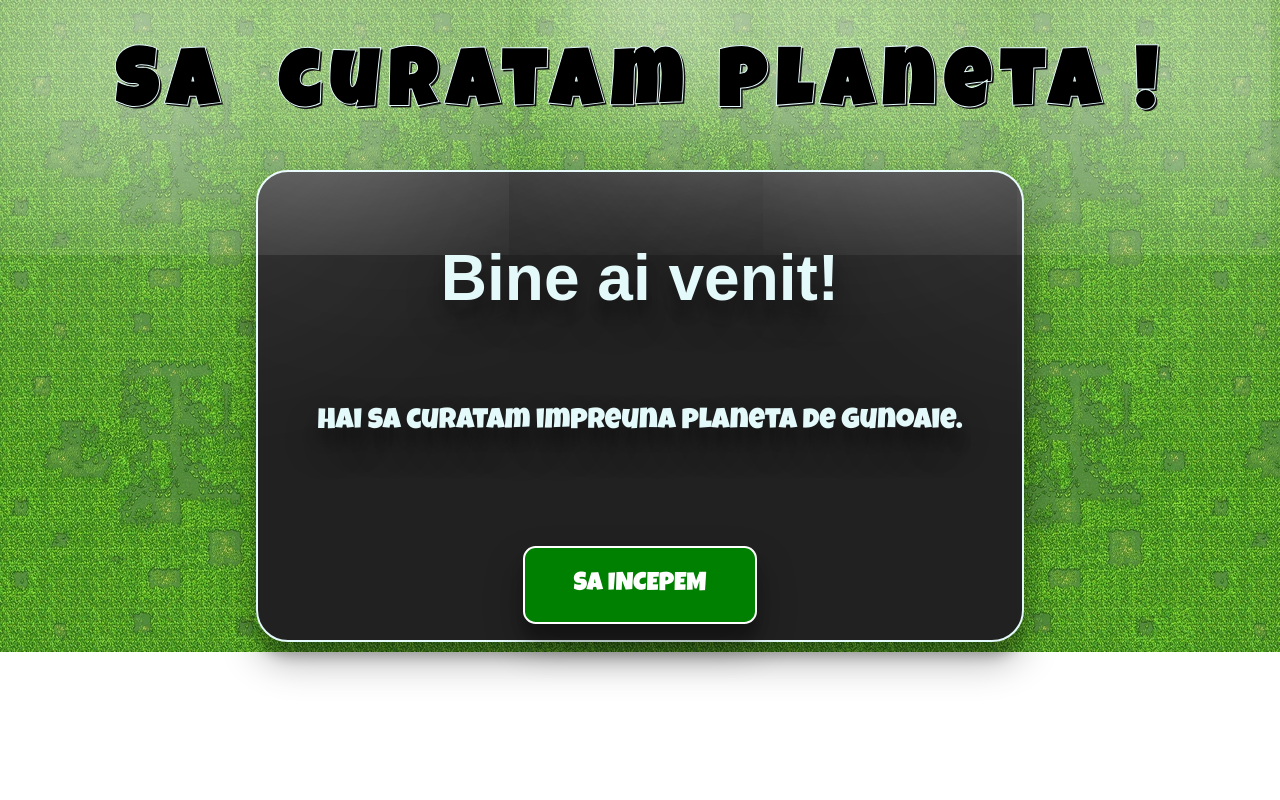
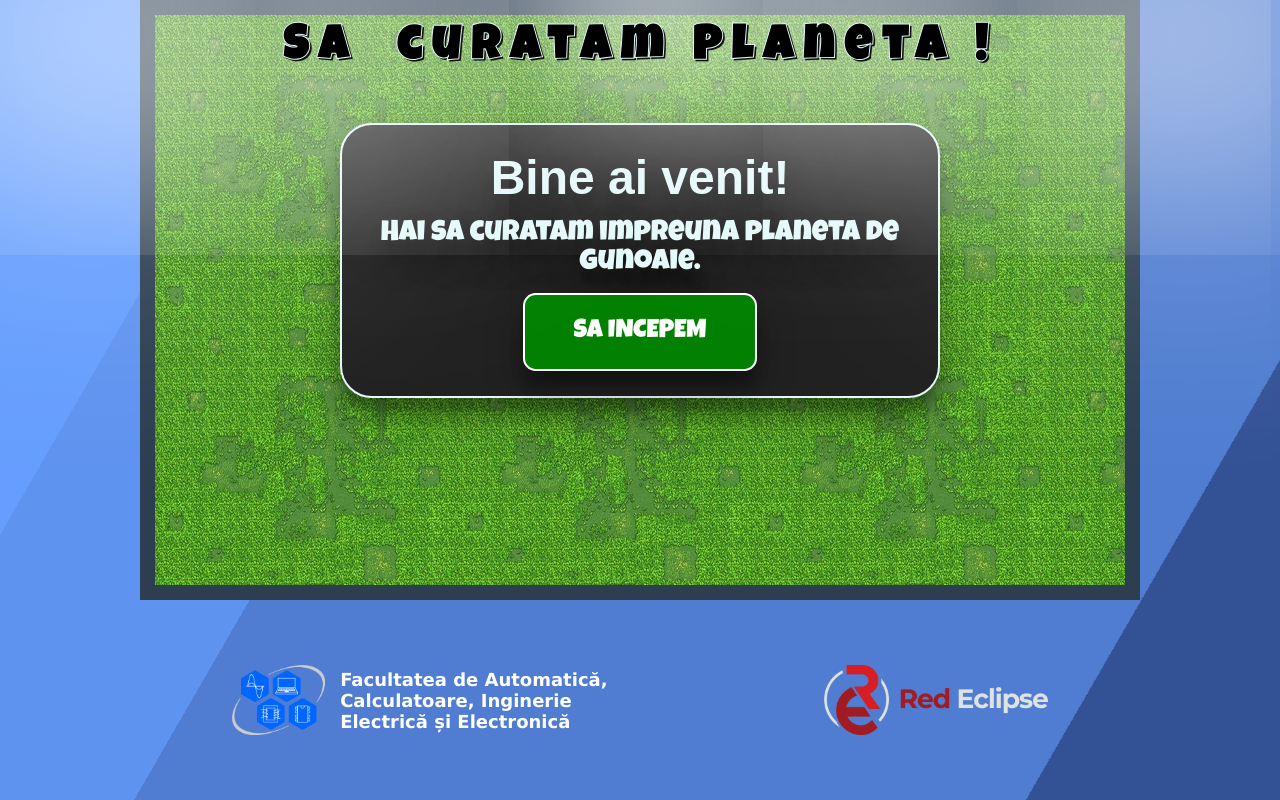
Before and after one commit to Iustin-V/aciee-games, a React (Create React App) app: page /clean in a window 1280 px wide. Built offline with nearby package versions, Linux system fonts and the light colour scheme; a web font is replaced by a local one.

Commit message:
added footer

```diff
--- a/src/components/Games/CleanThePlanet/CleanThePlanet.css
+++ b/src/components/Games/CleanThePlanet/CleanThePlanet.css
@@ -2,15 +2,19 @@
 
 .gamePage {
   background-image: url("./img/grass.webp");
-  height: fit-content;
-padding: 10px;
+  padding: 10px;
+
+  width: 1000px;
+  height: 600px;
+  border: 15px solid #2c3e50;
 }
 .title {
   -webkit-text-stroke: 1px #e4f9fa;
   text-shadow: 2px 2px #111;
   font-family: "Luckiest Guy", cursive;
-  font-size: 5rem;
+  font-size: 3rem;
   letter-spacing: 10px;
+  margin: 0;
 }
 .main-p {
   margin-top: 2rem;
@@ -19,48 +23,48 @@ padding: 10px;
   background-color: #212121;
   border-radius: 0.8rem;
   padding: 1rem 10rem;
-  border: 1px solid;
+  border: 5px solid #2c3e50;
   font-size: 1.5rem;
   color: #e4f9fa;
   font-family: "Luckiest Guy", cursive;
   transition: 0.1s ease-in;
   text-shadow: 0 19px 38px rgba(0, 0, 0, 0.3), 0 15px 12px rgba(0, 0, 0, 0.22);
-  box-shadow: 0 19px 38px rgba(0, 0, 0, 0.3), 0 15px 12px rgba(0, 0, 0, 0.22);
 }
 
 .card {
   padding: 1rem;
   text-align: center;
-  width: 60vw;
-  max-width: 70%;
-  margin: 0 auto;
+  width: 600px;
+  margin: 50px auto;
   background-color: #212121;
   border: 2px solid;
   color: #e4f9fa;
   box-shadow: 0 19px 38px rgba(0, 0, 0, 0.3), 0 15px 12px rgba(0, 0, 0, 0.22);
-  height: 70%;
+  height: 50%;
   border-radius: 2rem;
   display: flex;
   justify-content: center;
   flex-direction: column;
   align-items: center;
+  gap: 15px;
 }
 .card h2 {
-  font-size: 4rem;
-  margin-bottom: 4rem;
+  font-size: 3rem;
   text-shadow: 0 19px 38px rgba(0, 0, 0, 0.3), 0 15px 12px rgba(0, 0, 0, 0.22);
   font-family: "Codec", sans-serif;
+  margin: 0;
 }
 
 .card p {
   font-size: 1.8rem;
   text-shadow: 0 19px 38px rgba(0, 0, 0, 0.3), 0 15px 12px rgba(0, 0, 0, 0.22);
   font-family: "Luckiest Guy", cursive;
+  margin: 0;
+
 }
 
 .card button {
   cursor: pointer;
-  margin-top: 5rem;
   color: white;
   border-radius: 0.8rem;
   border: 2px solid;
@@ -78,9 +82,8 @@ padding: 10px;
 
 .game-grid {
   display: grid;
-  grid-template-columns: repeat(3, 12rem);
-  grid-template-rows: repeat(3, 12rem);
-  gap: 2rem;
+  grid-template-columns: repeat(3, 150px);
+  grid-template-rows: repeat(3, 150px);
   align-items: center;
   justify-content: center;
 }
@@ -99,20 +102,20 @@ padding: 10px;
 
 .hole {
   position: absolute;
-  width: 100%;
+  width: 100px;
   bottom: 0.5rem;
 }
 
 .hole-content {
   transform: scale(1.5);
-  width: 80%;
+  width: 100px;
   position: relative;
   top: 5px;
 }
 
 .mole {
   animation: pop-up 0.1s linear;
-  height: 70%;
+  width: 100px;
   object-fit: contain;
 }
 
@@ -125,49 +128,49 @@ padding: 10px;
   }
 }
 
-@media screen and (max-width: 940px) {
-  .card {
-    width: 80vw;
-    max-width: 100vw;
-  }
-}
+/*@media screen and (max-width: 940px) {*/
+/*  .card {*/
+/*    width: 80vw;*/
+/*    max-width: 100vw;*/
+/*  }*/
+/*}*/
 
-@media screen and (max-width: 670px) {
-  html {
-    font-size: 8px;
-  }
-  .title {
-    font-size: 6rem;
-  }
-  .game-grid {
-    transform: rotate(0deg);
-    grid-template-columns: repeat(3, calc(80vw / 3));
-    grid-template-rows: repeat(3, calc(90vw / 4));
-  }
-  .grid-item {
-    height: calc(90vw / 3);
-    transform: rotate(0deg);
-  }
-  .hole-content {
-    transform: scale(1.5) translateY(2.9rem);
-    top: -18px;
-  }
-}
+/*@media screen and (max-width: 670px) {*/
+/*  html {*/
+/*    font-size: 8px;*/
+/*  }*/
+/*  .title {*/
+/*    font-size: 6rem;*/
+/*  }*/
+/*  .game-grid {*/
+/*    transform: rotate(0deg);*/
+/*    grid-template-columns: repeat(3, calc(80vw / 3));*/
+/*    grid-template-rows: repeat(3, calc(90vw / 4));*/
+/*  }*/
+/*  .grid-item {*/
+/*    height: calc(90vw / 3);*/
+/*    transform: rotate(0deg);*/
+/*  }*/
+/*  .hole-content {*/
+/*    transform: scale(1.5) translateY(2.9rem);*/
+/*    top: -18px;*/
+/*  }*/
+/*}*/
 
-@media screen and (max-width: 740px) {
-  .title {
-    font-size: 8vw;
-  }
-}
+/*@media screen and (max-width: 740px) {*/
+/*  .title {*/
+/*    font-size: 8vw;*/
+/*  }*/
+/*}*/
 
-@media screen and (max-width: 460px) {
-  .card {
-    width: 90vw;
-  }
-  html {
-    font-size: 1.8vw;
-  }
-  .hole-content {
-    top: -4vw;
-  }
-}
+/*@media screen and (max-width: 460px) {*/
+/*  .card {*/
+/*    width: 90vw;*/
+/*  }*/
+/*  html {*/
+/*    font-size: 1.8vw;*/
+/*  }*/
+/*  .hole-content {*/
+/*    top: -4vw;*/
+/*  }*/
+/*}*/
--- a/src/components/Games/CleanThePlanet/CleanThePlanet.js
+++ b/src/components/Games/CleanThePlanet/CleanThePlanet.js
@@ -2,6 +2,7 @@ import React, { useState, useEffect } from "react";
 import Game from "./components/Game";
 import DialogueCard from "./components/DialogueCard";
 import "./CleanThePlanet.css";
+import { Footer } from "../Footer";
 
 const CleanThePlanet = () => {
   const [score, setScore] = useState(0);
@@ -58,6 +59,10 @@ const CleanThePlanet = () => {
   }
 
   return (
+    <div className="game-page">
+      <div className="bg" />
+      <div className="bg bg2" />
+      <div className="bg bg3" />
       <div className={"gamePage"}>
         <h1 className="title">Sa &nbsp;curatam&nbsp;Planeta&nbsp;!</h1>
         {getMainContent()}
@@ -65,10 +70,14 @@ const CleanThePlanet = () => {
           className="main-p"
           style={
             gameState === "game" ? { display: "block" } : { display: "none" }
-        }>
-        Scorul&nbsp;tau&nbsp;este&nbsp;:&nbsp;{score} | Timp ramas&nbsp;:&nbsp;
+          }
+        >
+          Scorul&nbsp;tau&nbsp;este&nbsp;:&nbsp;{score} | Timp
+          ramas&nbsp;:&nbsp;
           {time}
         </p>
+      </div>
+      <Footer />
     </div>
   );
 };
--- /dev/null
+++ b/src/components/Games/Footer.js
@@ -0,0 +1,25 @@
+import faciee from "../images/logo-aciee.png";
+import redeclipse from "../images/Red Eclipse -white-horizontal.png";
+import "./Game-Style.scss";
+
+export const Footer = () => {
+  return (
+    <div className="footer-section">
+      <div
+        className="faciee"
+        onClick={() => window.open("https://aciee.ugal.ro/")}
+      >
+        <img src={faciee} alt="Logo-FACIEE" />
+        <p>
+          Facultatea de Automatică, Calculatoare, Inginerie Electrică și
+          Electronică
+        </p>
+      </div>
+      <img
+        src={redeclipse}
+        alt="Logo-redeclipse"
+        onClick={() => window.open("https://redeclipse.ro/")}
+      />
+    </div>
+  );
+};
--- /dev/null
+++ b/src/components/Games/Game-Style.scss
@@ -0,0 +1,38 @@
+.game-page {
+  width: 100vw;
+  height: 100vh;
+  display: flex;
+  justify-content: center;
+  align-items: center;
+  flex-direction: column;
+
+}
+.footer-section {
+  display: flex;
+  justify-content: space-around;
+  height: 200px;
+  width: 1000px;
+  align-items: center;
+  .faciee {
+    display: flex;
+    justify-content: center;
+    height: 200px;
+    align-items: center;
+    gap: 15px;
+    :hover {
+      color: #e0e0e0;
+    }
+  }
+  p {
+    width: 300px;
+    cursor: pointer;
+    font-weight: 700;
+    color: white;
+    font-size: 18px;
+  }
+
+  img {
+    cursor: pointer;
+    height: 70px;
+  }
+}
--- a/src/components/Games/MathGameStyle.scss
+++ b/src/components/Games/MathGameStyle.scss
@@ -12,37 +12,8 @@ $color-torquoise: #2070bf;
 $choice-width: 80px;
 $choice-height: 50px;
 $choice-spacing: 15px;
-.game-page {
-  width: 100vw;
-  height: 100vh;
-  display: flex;
-  justify-content: center;
-  align-items: center;
-  flex-direction: column;
-  background: rgb(141, 140, 157);
-  background: linear-gradient(
-    180deg,
-    rgba(141, 140, 157, 1) 0%,
-    rgba(110, 137, 164, 1) 100%
-  );
-}
-.footer-section {
-  display: flex;
-  justify-content: center;
-  height: 200px;
-  align-items: center;
-  gap: 30px;
-  cursor:pointer;
 
-  p {
-    font-weight: 700;
-    color: white;
-    font-size: 18px;
-  }
-  img {
-    height: 70px;
-  }
-}
+
 .game-container {
   justify-content: center;
   font-family: Roboto;
@@ -79,7 +50,7 @@ $choice-spacing: 15px;
   border-radius: 25px;
   color: white;
   &:hover {
-    background-color: #5bb6a4;
+    background-color: #0f4a85;
   }
 }
 
--- a/src/components/Games/MemoryGame.scss
+++ b/src/components/Games/MemoryGame.scss
@@ -1,6 +1,10 @@
 .memoryGameContainer {
   background: #fff;
   font-family: "Delius", cursive;
+  margin-top: 50px;
+  width: 1000px;
+  height: 600px;
+  border: 15px solid #2c3e50;
 }
 
 //#memoryGame {
@@ -23,9 +27,9 @@
     justify-content: space-around;
     width: 1500px;
     .memoryCard {
-      width: 200px;
+      width: 100px;
       user-select: none;
-      height: 200px;
+      height: 100px;
       padding: 10px;
       box-sizing: border-box;
       text-align: center;
@@ -85,28 +89,28 @@
 .memoryScore {
   font-size: 38px;
   font-weight: 700;
-  margin: 50px auto 0;
+  margin: 8px auto 0;
   width: fit-content;
 }
 .startButton {
   padding: 10px 25px;
   border-radius: 25px;
-  background-color: #1abc9c;
+  background-color: #2070bf;
   color: white;
-  font-size: 38px;
+  font-size: 20px;
   font-weight: 700;
   width: fit-content;
   margin: 0 auto;
   animation: buttonAnim 0.5s linear;
   &:hover {
-    background-color: #80dac9;
+    background-color: #0f4a85;
   }
   &.hide {
     display: none;
   }
   &.disabled {
     cursor: not-allowed;
-    background-color: #7b9b95;
+    background-color: #51585e;
   }
 }
 @keyframes buttonAnim {
--- a/src/components/Games/TypingGame.js
+++ b/src/components/Games/TypingGame.js
@@ -7,6 +7,7 @@ import React from "react";
 import ReactDOM from "react-dom";
 
 import "./TypingGame.scss";
+import { Footer } from "./Footer";
 
 class Component extends React.Component {
   constructor(props) {
@@ -248,15 +249,15 @@ class Component extends React.Component {
     }
 
     return (
-      <div className="game">
-        {/*<ReactCSSTransitionGroup*/}
-        {/*  transitionName="scale"*/}
-        {/*  transitionEnterTimeout={500}*/}
-        {/*  transitionLeaveTimeout={500}*/}
-        {/*>*/}
-        {board}
-        {/*</ReactCSSTransitionGroup>*/}
-        <input className="secret-input" type="text" />
+      <div className="game-page">
+        <div className="bg"/>
+        <div className="bg bg2"/>
+        <div className="bg bg3"/>
+        <div className="game">
+          {board}
+          <input className="secret-input" type="text" />
+        </div>
+        <Footer />
       </div>
     );
   }
--- a/src/components/Games/TypingGame.scss
+++ b/src/components/Games/TypingGame.scss
@@ -1,7 +1,7 @@
 $bg: #353535;
 $color: #fffcf9;
 $blue: #116fb6;
-$wrong: #f3b61f;
+$wrong: #644203;
 * {
   box-sizing: border-box;
 }
@@ -41,14 +41,12 @@ a {
 
 .game {
   background: lighten($bg, 5%);
-  max-width: 900px;
-  margin: 0 auto;
-  width: 100%;
-  height: 100vh;
-  max-height: 600px;
-
   position: relative;
   overflow: hidden;
+  margin-top: 50px;
+  width: 1000px;
+  height: 600px;
+  border: 15px solid #2c3e50;
 
   &__board {
     position: absolute;
@@ -101,7 +99,7 @@ a {
     color: $blue;
   }
   &[data-correct="false"] {
-    background: $wrong;
+    background: #e04e4e;
   }
 
   @media screen and (min-width: 768px) {
--- a/src/components/Home.tsx
+++ b/src/components/Home.tsx
@@ -3,7 +3,7 @@ import { Carousel } from "./Carousel";
 import { ToggleButton } from "./ToggleButton";
 import React from "react";
 import { GameGallery } from "./GameGallery";
-import {Navbar} from "./Navbar";
+import { Navbar } from "./Navbar";
 
 export const Home = () => {
   const [isGallery, setIsGallery] = React.useState(false);
@@ -40,9 +40,9 @@ export const Home = () => {
 
   return (
     <>
-        <div className="bg"></div>
-        <div className="bg bg2"></div>
-        <div className="bg bg3"></div>
+      <div className="bg" />
+      <div className="bg bg2" />
+      <div className="bg bg3" />
       <Navbar />
       <PageContainer>
         <ToggleButton
@@ -50,7 +50,11 @@ export const Home = () => {
           toggled={isGallery}
           setToggled={setIsGallery}
         />
-        {isGallery ? <GameGallery gameArray={gameArray}/> : <Carousel gameArray={gameArray}/>}
+        {isGallery ? (
+          <GameGallery gameArray={gameArray} />
+        ) : (
+          <Carousel gameArray={gameArray} />
+        )}
       </PageContainer>
     </>
   );
```
Also changed, not shown: src/components/Games/MathGame.js (+6 -7 lines), src/components/Games/MemoryGame.js (+14 -2 lines). Lines whose indentation alone changed are shown as unchanged.
